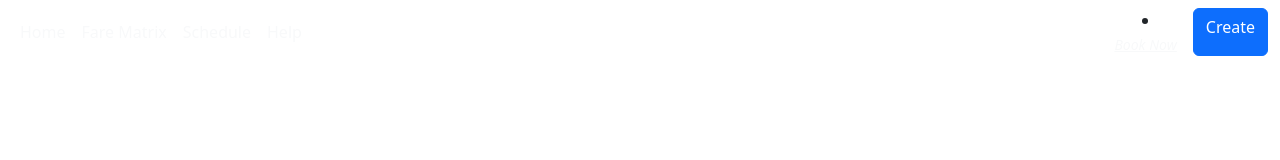
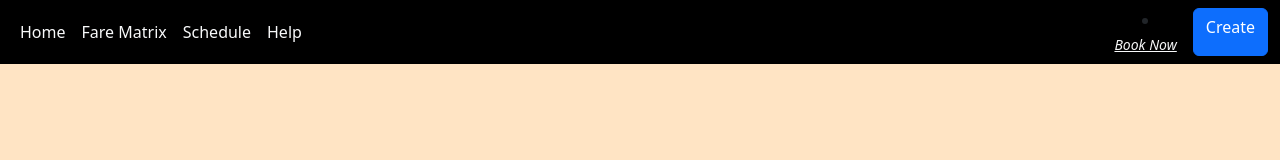
Before and after one commit to chuaOBMC/Q3_Project_Chua-Pagud_Group6, a plain HTML site: page index.html in a window 1280 px wide. Drawn offline with nearby package versions, Linux system fonts and the light colour scheme.

Commit message:
Update index.html

```diff
--- a/index.html
+++ b/index.html
@@ -6,6 +6,14 @@
     <title>Home</title>
         <link href="https://cdn.jsdelivr.net/npm/bootstrap@5.3.3/dist/css/bootstrap.min.css" rel="stylesheet">
 </head>
+<style>
+      body{
+        background-color: bisque;
+    }
+    nav{
+        background-color: black;
+    }
+</style>
 <body>
                      <nav class="navbar navbar-expand-lg ">
     <div class="container-fluid text-center" id="container1">
```
